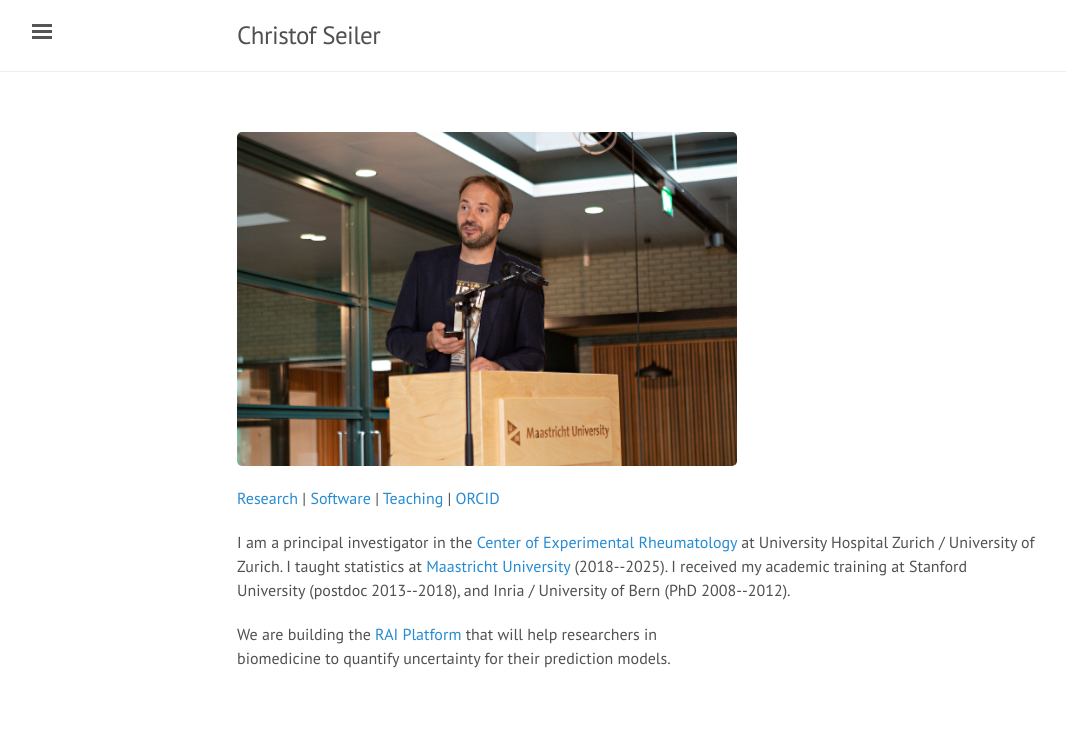
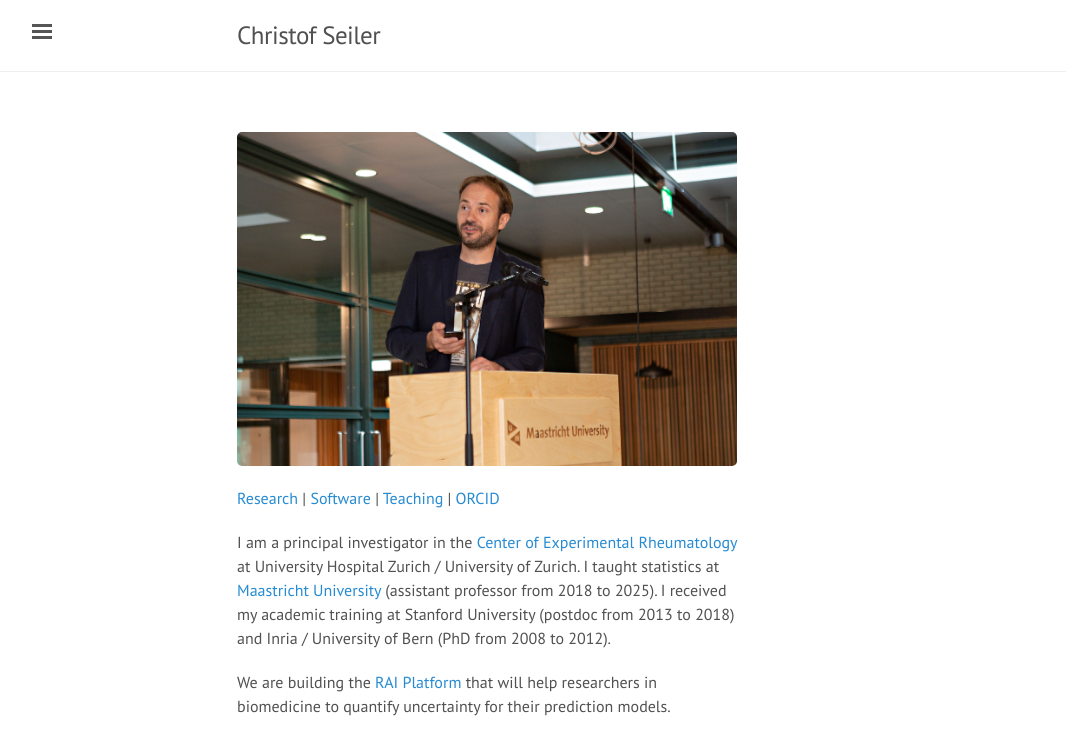
Before and after one commit to ChristofSeiler/ChristofSeiler.github.io, a Jekyll site: the page built from index.html, in a window 1280 px wide. Shown: the top 755 px of the page, without its empty margins (3-1069 px from the left). Built offline with Jekyll 4.4.1, drawn with Linux system fonts in a browser that asks for light colours; the list of posts is cut into pages by our own code.

Commit message:
improved

```diff
--- a/index.html
+++ b/index.html
@@ -18,8 +18,6 @@
 <a href="https://orcid.org/0000-0001-8802-3642">ORCID</a>
 </p>
 
-I am a principal investigator in the <a href="https://www.usz.ch/en/department/rheumatology/research-at-the-clinic-for-rheumatology/research-focus-of-the-clinic-for-rheumatology/research-group-christof-seiler/">Center of Experimental Rheumatology</a> at University Hospital Zurich / University of Zurich. I taught statistics at <a href="https://www.maastrichtuniversity.nl/dacs">Maastricht University</a> (2018--2025). I received my academic training at Stanford University (postdoc 2013--2018), and Inria / University of Bern (PhD 2008--2012).
-
-</p>
+<p class="narrow">I am a principal investigator in the <a href="https://www.usz.ch/en/department/rheumatology/research-at-the-clinic-for-rheumatology/research-focus-of-the-clinic-for-rheumatology/research-group-christof-seiler/">Center of Experimental Rheumatology</a> at University Hospital Zurich / University of Zurich. I taught statistics at <a href="https://www.maastrichtuniversity.nl/dacs">Maastricht University</a> (assistant professor from 2018 to 2025). I received my academic training at Stanford University (postdoc from 2013 to 2018) and Inria / University of Bern (PhD from 2008 to 2012).</p>
 
 <p class="narrow">We are building the <a href="http://rai.uzh.ch/">RAI Platform</a> that will help researchers in biomedicine to quantify uncertainty for their prediction models.</p>
```
